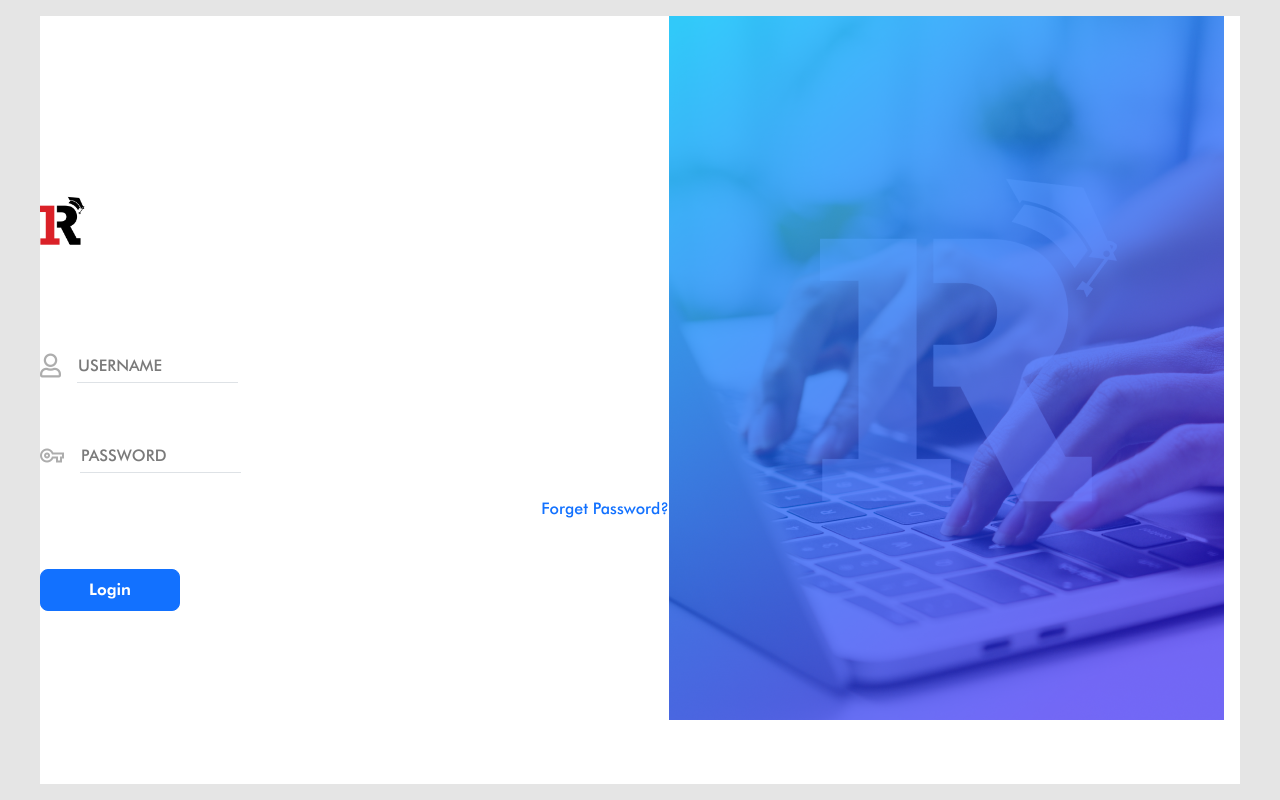
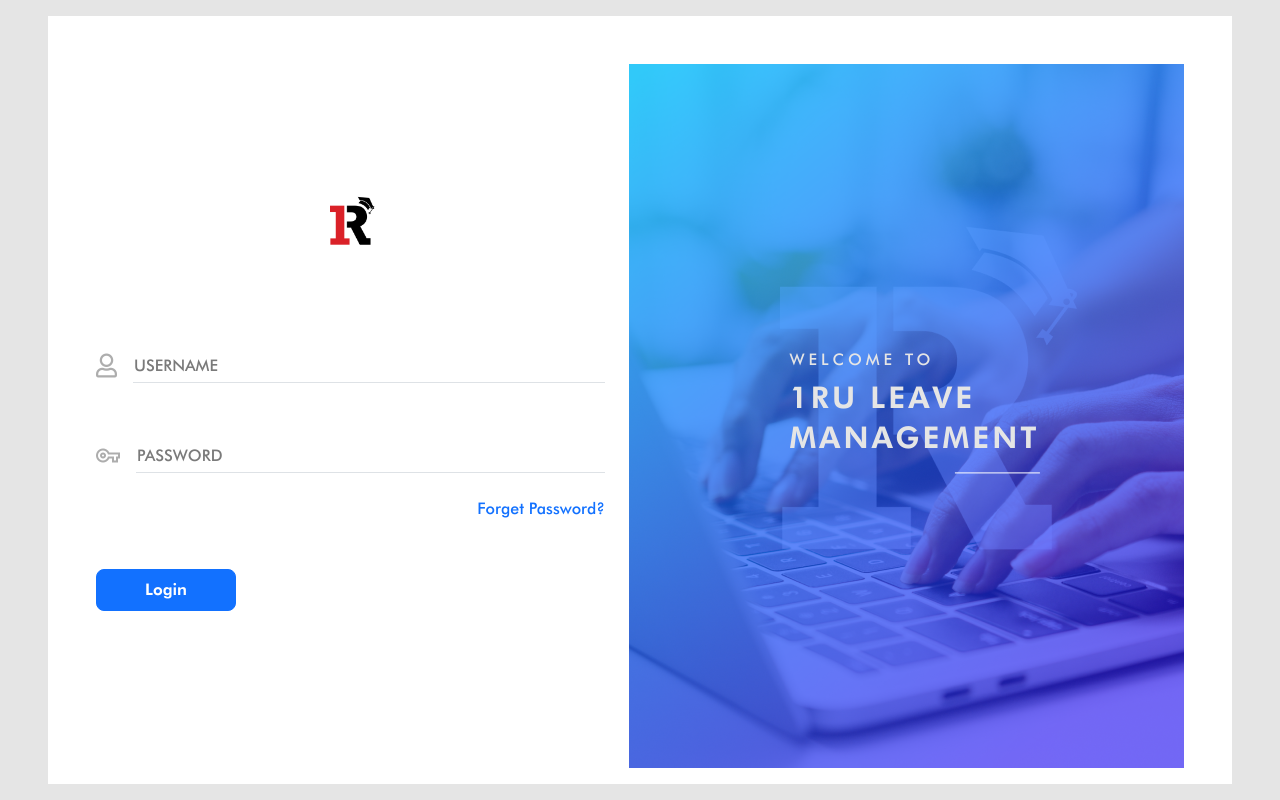
Before and after one commit to Pooja-Manvani/1Talent_Frontend, an Angular app: page /login in a window 1280 px wide. Built offline with nearby package versions, Linux system fonts and the light colour scheme; a web font is replaced by a local one.

Commit message:
Fixed: Login Page layout

```diff
--- a/src/app/core/components/login/login.component.html
+++ b/src/app/core/components/login/login.component.html
@@ -1,8 +1,9 @@
 <!-- Start: Main Section -->
-<main class="h-100 d-flex justify-content-center align-items-center">
-    <div class="wrapper d-flex flex-column-reverse flex-md-row align-items-center">
+<!-- <main class="h-100 d-flex justify-content-center align-items-center"> -->
+<main class="h-100 d-flex justify-content-center align-items-center overflow-hidden p-5">
+    <div class="wrapper d-flex overflow-hidden p-5">
         <!-- End: Greeting layout -->
-        <div class="login-form d-flex flex-grow-1 flex-column justify-content-center">
+        <div class="login-form d-flex flex-grow-1 flex-column justify-content-center align-items-center">
             <!--Start: Brand Logo Image -->
             <div class="mb-5 responsive-brand d-flex d-md-column align-items-center">
                 <figure class="brand-logo overflow-hidden me-3">
@@ -12,11 +13,12 @@
             </div>
             <!-- End: Brand Logo Image -->
             <!-- Start: Login form -->
-            <form [formGroup]="this.loginForm" (ngSubmit)="onSubmit()">
-                <div class="d-flex">
-                    <label for="username" class="d-flex"><span
-                            class="icon-username input-icon input-group-text border-0 mt-4 pe-3"></span></label>
-                    <div class="form-floating d-flex my-3">
+            <form [formGroup]="this.loginForm" class="w-100 pe-4" (ngSubmit)="onSubmit()">
+                <div class="d-flex w-100">
+                    <label for="username" class="d-flex">
+                        <span class="icon-username input-icon input-group-text border-0 mt-4 pe-3"></span>
+                    </label>
+                    <div class="form-floating flex-grow-1 d-flex my-3">
                         <input type="text" class="form-control border-0 border-bottom" id="userName"
                             formControlName="userName" placeholder="PASSWORD">
                         <label class="text-muted opacity-100" for="userName">
@@ -24,10 +26,11 @@
                         </label>
                     </div>
                 </div>
-                <div class="d-flex">
+                <div class="d-flex w-100">
                     <label for="password" class="d-flex"><span
-                            class="icon-password input-icon input-group-text border-0 mt-4 pe-3"></span></label>
-                    <div class="form-floating d-flex my-3">
+                            class="icon-password input-icon input-group-text border-0 mt-4 pe-3"></span>
+                    </label>
+                    <div class="form-floating flex-grow-1 d-flex my-3">
                         <input type="{{ this.eye.className == 'close' ? 'password' : 'text' }}" [id]="this.eye.id"
                             [formControlName]="this.eye.id" [placeholder]="this.eye.id"
                             class="form-control border-0 border-bottom">
@@ -50,12 +53,13 @@
             <!-- End: Login form -->
         </div>
         <!-- Start: Greeting layout -->
-        <div class="greeting h-100">
-            <!-- <div class="greeting__text d-none d-md-block text-light m-2 p-4">
+        <div class="greeting h-100 position-relative d-none d-md-block">
+            <div
+                class="greeting__text d-none d-md-block text-light m-2 p-4 position-absolute top-50 start-50 translate-middle">
                 <h6>WELCOME TO</h6>
                 <h2 class="brand-title">1RU LEAVE MANAGEMENT</h2>
-            </div> -->
-            <figure class="greeting_image overflow-hidden me-3">
+            </div>
+            <figure class="greeting_image overflow-hidden">
                 <img src="../../../../assets/images/login-page-image.png" alt="greeting image" />
             </figure>
         </div>
--- a/src/assets/scss/layout/_content.scss
+++ b/src/assets/scss/layout/_content.scss
@@ -39,7 +39,6 @@
     }
     &__text {
         letter-spacing: 0.25rem;
-        @include position(absolute, 0, 0, 0, 0);
     }
     &__image {
         @include position(absolute, 0, 0, 0, 0);
```
Also changed, not shown: src/app/core/components/login/temp.html (deleted, +0 -22 lines).
